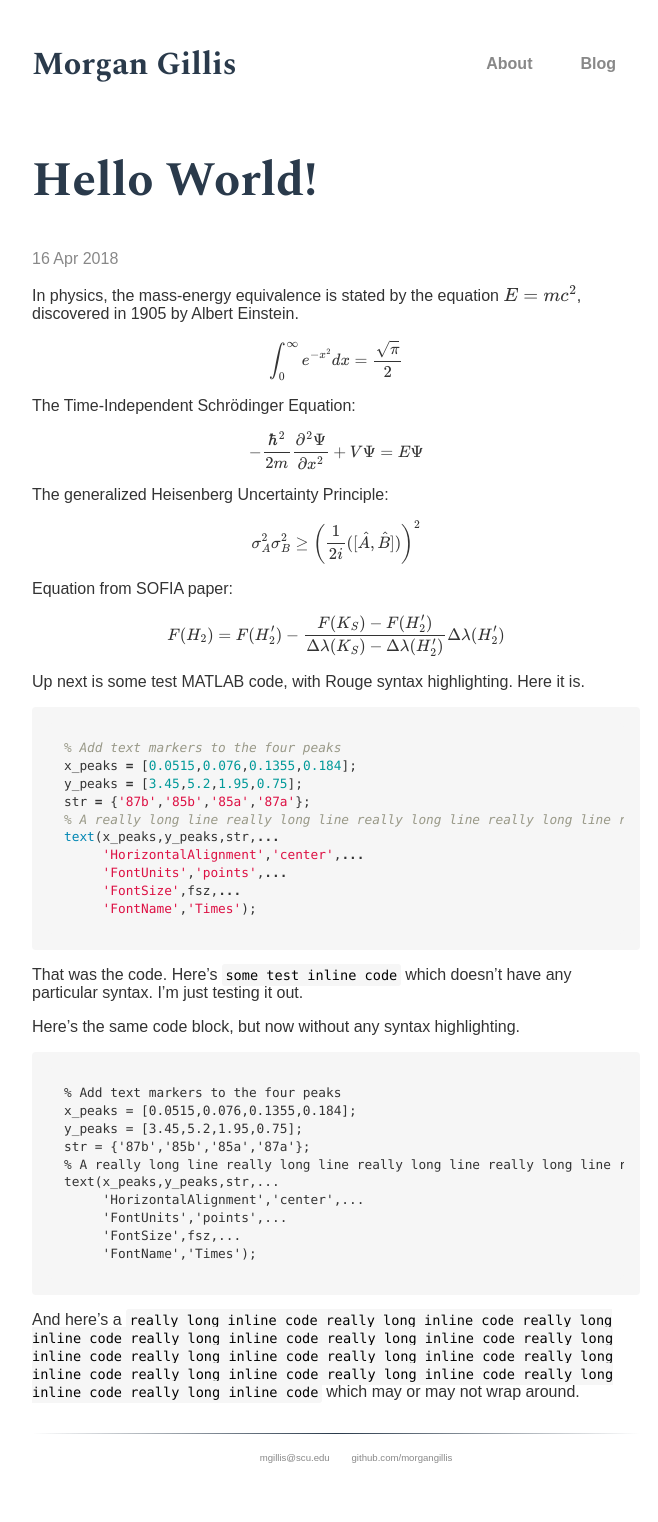
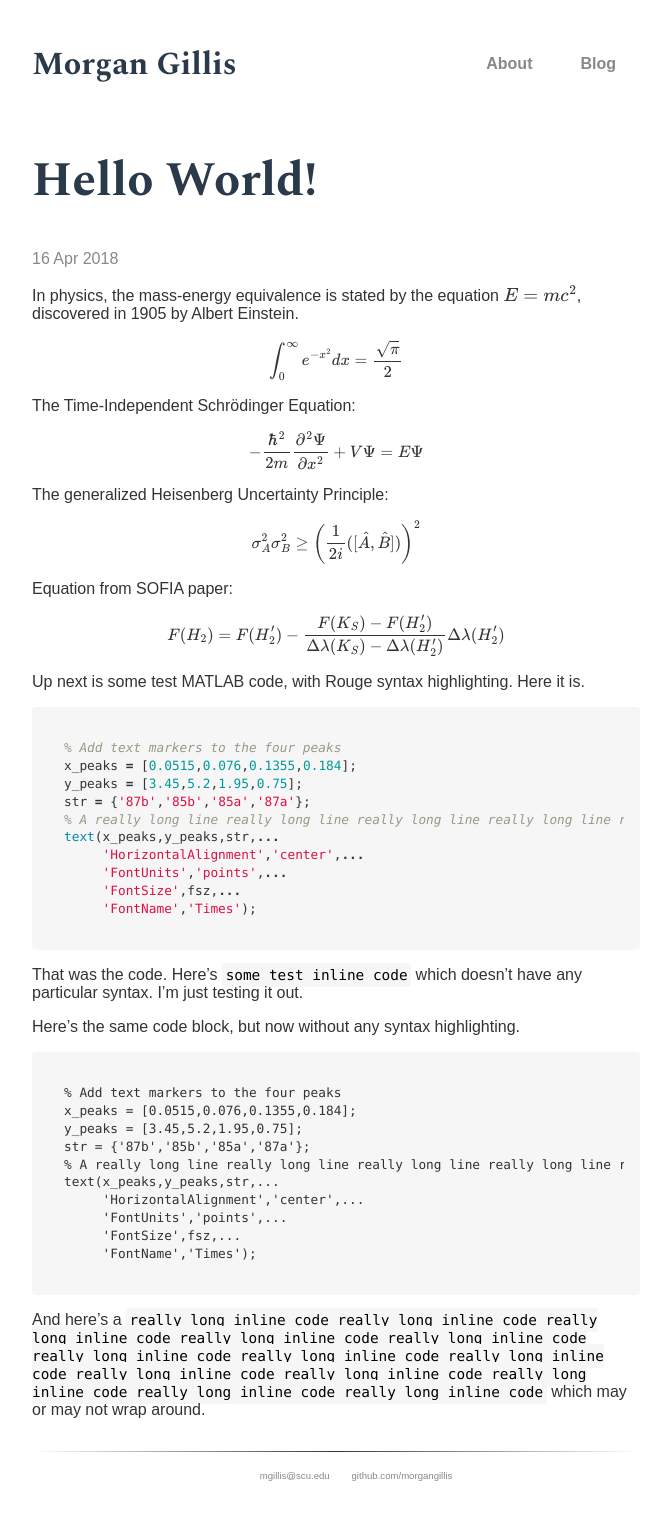
Before and after one commit to morgangillis/morgangillis.github.io, a Jekyll site: the page built from _posts/2018-04-16-hello-world.md, in a window 1280 px wide. Shown: the whole page, without its empty margins (304-962 px from the left). Built offline with Jekyll 4.4.1, drawn with Linux system fonts in a browser that asks for light colours; some web fonts are replaced; formulas are drawn with MathJax 3.

Commit message:
Update code.scss

```diff
--- a/_sass/code.scss
+++ b/_sass/code.scss
@@ -4,7 +4,7 @@ code, pre {
 
 code {
   padding: .25em;
-  font-size: 85%;
+  font-size: 90%;
   // color: inherit;
   color: #000;
   background-color: #f6f6f6;
```
